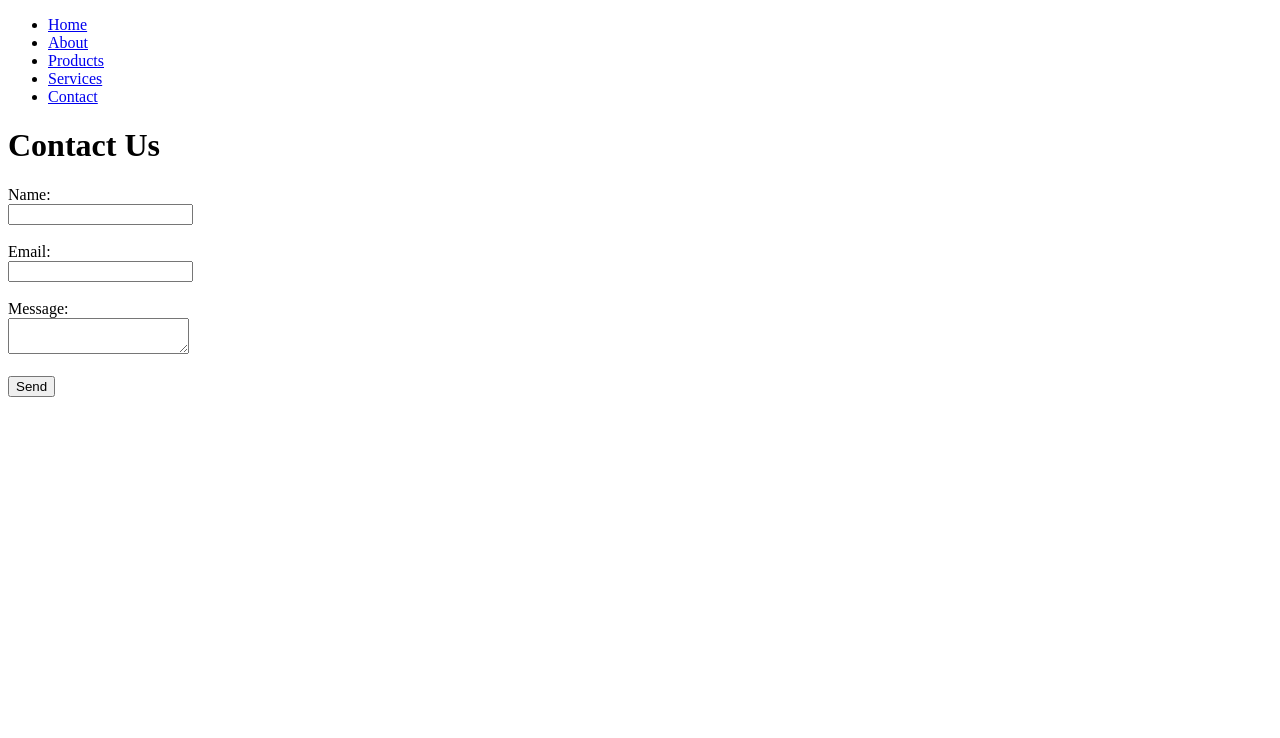
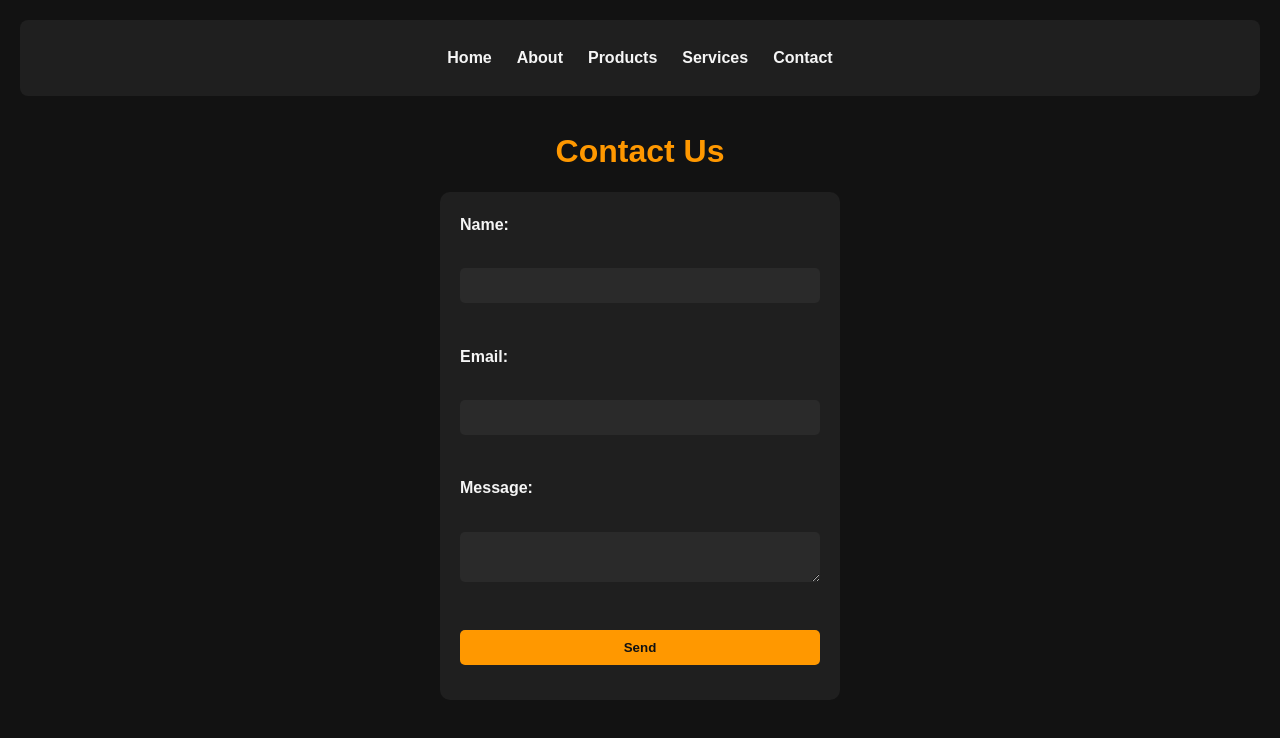
Before and after one commit to mianhaseeb6831-stack/dark-store, a plain HTML site: page contact.html in a window 1280 px wide. Drawn offline with Linux system fonts and the light colour scheme.

Commit message:
Update style.css

```diff
--- a/style.css
+++ b/style.css
@@ -1 +1,101 @@
-style.css
+/* General Reset */
+* {
+  margin: 0;
+  padding: 0;
+  box-sizing: border-box;
+  font-family: Arial, Helvetica, sans-serif;
+}
+
+/* Body Styling */
+body {
+  background-color: #121212;   /* Dark background */
+  color: #f5f5f5;              /* Light text */
+  line-height: 1.6;
+  padding: 20px;
+}
+
+/* Navigation Bar */
+nav {
+  background: #1f1f1f;
+  padding: 15px;
+  border-radius: 8px;
+  margin-bottom: 30px;
+}
+
+nav ul {
+  list-style: none;
+  display: flex;
+  justify-content: center;
+  gap: 25px;
+}
+
+nav ul li a {
+  text-decoration: none;
+  color: #f5f5f5;
+  font-weight: bold;
+  transition: color 0.3s ease;
+}
+
+nav ul li a:hover {
+  color: #ff9800; /* Orange highlight */
+}
+
+/* Headings */
+h1 {
+  margin-bottom: 15px;
+  color: #ff9800;
+  text-align: center;
+}
+
+/* Paragraphs */
+p {
+  text-align: center;
+  font-size: 18px;
+  margin-bottom: 20px;
+}
+
+/* Product List */
+ul li {
+  margin: 10px 0;
+  font-size: 16px;
+}
+
+/* Contact Form */
+form {
+  max-width: 400px;
+  margin: auto;
+  background: #1f1f1f;
+  padding: 20px;
+  border-radius: 10px;
+}
+
+form label {
+  display: block;
+  margin-bottom: 5px;
+  font-weight: bold;
+}
+
+form input, form textarea, form button {
+  width: 100%;
+  padding: 10px;
+  margin-bottom: 15px;
+  border: none;
+  border-radius: 5px;
+}
+
+form input, form textarea {
+  background: #2a2a2a;
+  color: #f5f5f5;
+}
+
+form button {
+  background: #ff9800;
+  color: #121212;
+  font-weight: bold;
+  cursor: pointer;
+  transition: background 0.3s ease;
+}
+
+form button:hover {
+  background: #e68900;
+}
```
